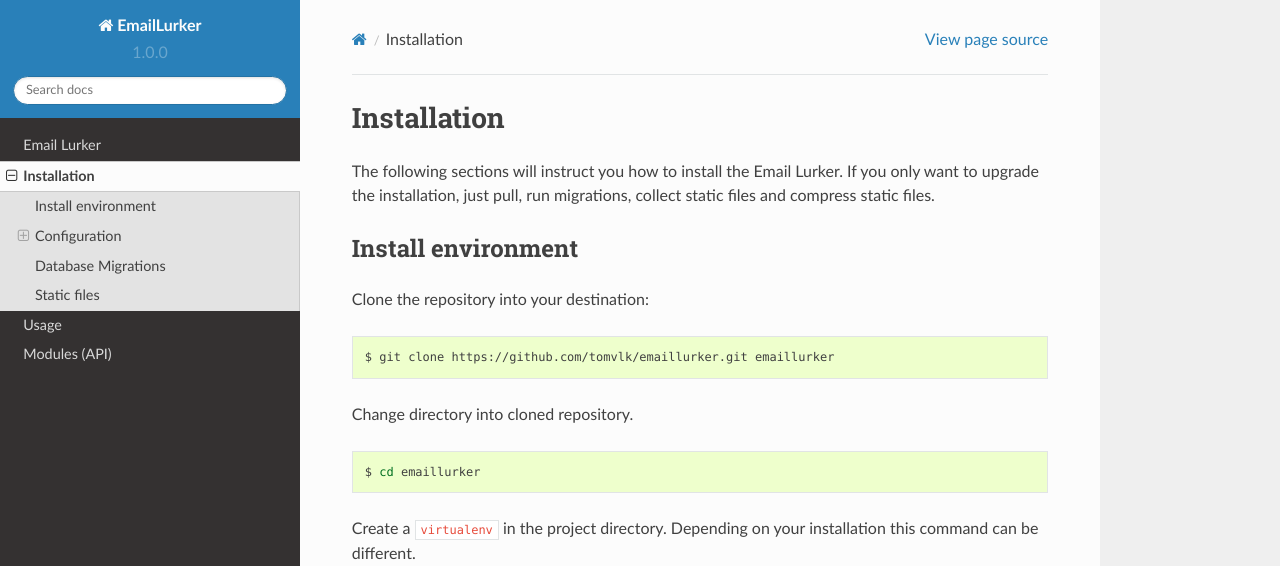
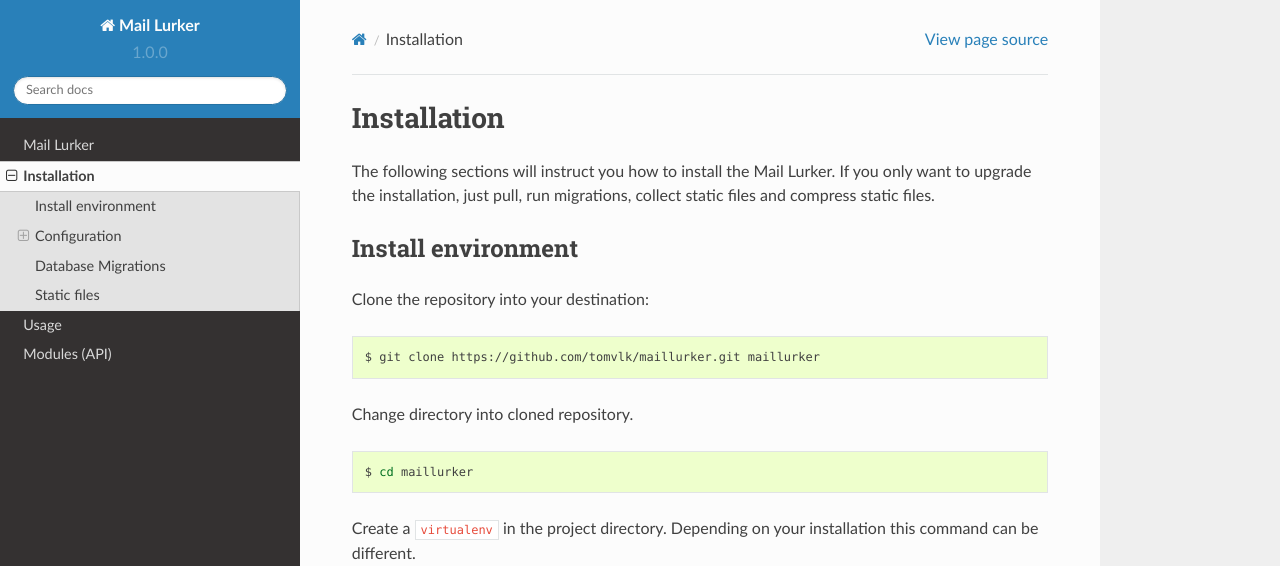
Before and after one commit to tomvlk/maillurker, a Sphinx documentation site: the page built from docs/source/installation.rst, in a window 1280 px wide and 900 px high. Shown: the top 566 px of the window. Built offline with Sphinx 7.4.7 and the Read the Docs theme 2.0.0, drawn with Linux system fonts in a browser that asks for light colours; some of the changed text lies outside the part shown.

Commit message:
[TASK] Rename to maillurker, cleanup and add overrides to config.

```diff
--- a/docs/source/conf.py
+++ b/docs/source/conf.py
@@ -1,7 +1,7 @@
 #!/usr/bin/env python3
 # -*- coding: utf-8 -*-
 #
-# EmailLurker documentation build configuration file, created by
+# MailLurker documentation build configuration file, created by
 # sphinx-quickstart on Sun Oct 23 18:21:30 2016.
 #
 # This file is execfile()d with the current directory set to its
@@ -65,7 +65,7 @@
 master_doc = 'index'
 
 # General information about the project.
-project = 'EmailLurker'
+project = 'Mail Lurker'
 copyright = '2016, Tom Valk'
 author = 'Tom Valk'
 
@@ -150,7 +150,7 @@
 # The name for this set of Sphinx documents.
 # "<project> v<release> documentation" by default.
 #
-# html_title = 'EmailLurker v1.0.0'
+# html_title = 'MailLurker v1.0.0'
 
 # A shorter title for the navigation bar.  Default is the same as html_title.
 #
@@ -250,7 +250,7 @@
 # html_search_scorer = 'scorer.js'
 
 # Output file base name for HTML help builder.
-htmlhelp_basename = 'EmailLurkerdoc'
+htmlhelp_basename = 'MailLurkerdoc'
 
 # -- Options for LaTeX output ---------------------------------------------
 
@@ -276,7 +276,7 @@
 # (source start file, target name, title,
 #  author, documentclass [howto, manual, or own class]).
 latex_documents = [
-    (master_doc, 'EmailLurker.tex', 'EmailLurker Documentation',
+    (master_doc, 'MailLurker.tex', 'MailLurker Documentation',
      'Tom Valk', 'manual'),
 ]
 
@@ -318,7 +318,7 @@
 # One entry per manual page. List of tuples
 # (source start file, name, description, authors, manual section).
 man_pages = [
-    (master_doc, 'emaillurker', 'EmailLurker Documentation',
+    (master_doc, 'maillurker', 'Mail Lurker Documentation',
      [author], 1)
 ]
 
@@ -333,8 +333,8 @@
 # (source start file, target name, title, author,
 #  dir menu entry, description, category)
 texinfo_documents = [
-    (master_doc, 'EmailLurker', 'EmailLurker Documentation',
-     author, 'EmailLurker', 'One line description of project.',
+    (master_doc, 'MailLurker', 'Mail Lurker Documentation',
+     author, 'MailLurker', 'Mail catcher for large environments and teams.',
      'Miscellaneous'),
 ]
 
--- a/docs/source/index.rst
+++ b/docs/source/index.rst
@@ -1,4 +1,4 @@
-.. EmailLurker documentation master file, created by
+.. MailLurker documentation master file, created by
    sphinx-quickstart on Sun Oct 23 18:21:30 2016.
    You can adapt this file completely to your liking, but it should at least
    contain the root `toctree` directive.
--- a/docs/source/installation.rst
+++ b/docs/source/installation.rst
@@ -1,7 +1,7 @@
 Installation
 ============
 
-The following sections will instruct you how to install the Email Lurker. If you only want to upgrade the installation,
+The following sections will instruct you how to install the Mail Lurker. If you only want to upgrade the installation,
 just pull, run migrations, collect static files and compress static files.
 
 
@@ -12,14 +12,14 @@
 
 .. code-block:: bash
 
-    $ git clone https://github.com/tomvlk/emaillurker.git emaillurker
+    $ git clone https://github.com/tomvlk/maillurker.git maillurker
 
 
 Change directory into cloned repository.
 
 .. code-block:: bash
 
-    $ cd emaillurker
+    $ cd maillurker
 
 
 Create a ``virtualenv`` in the project directory. Depending on your installation this command can be different.
@@ -144,4 +144,4 @@
 
 
 
-Your all set to use. See the usage part on how to start and use the Email Lurker application.
+Your all set to use. See the usage part on how to start and use the Mail Lurker application.
--- a/src/apps/accounts/templates/accounts/login.html
+++ b/src/apps/accounts/templates/accounts/login.html
@@ -37,10 +37,10 @@
                             <div class="text-center">
                                 <h1>
                                     <i class="fa fa-envelope"></i><br>
-                                    Email Lurker
+                                    Mail Lurker
                                 </h1>
                                 <p>
-                                    Please authenticate to access the Email Lurker interface!
+                                    Please authenticate to access the Mail Lurker interface!
                                 </p>
                             </div>
                         </div>
@@ -85,7 +85,7 @@
                                     Log in
                                 </button>
 
-                                <!-- <a class="login-link" href="http://www.jquery2dotnet.com/" target="_blank">Lost your password?</a>-->
+                                <!-- <a class="login-link" href="#" target="_blank">Lost your password?</a>-->
 
                             </form>
                         </div>
--- a/src/apps/core/templates/base.html
+++ b/src/apps/core/templates/base.html
@@ -9,9 +9,9 @@
     <meta http-equiv="X-UA-Compatible" content="IE=edge">
     <meta name="viewport" content="width=device-width, initial-scale=1">
 
-    <title>Email Lurker</title>
+    <title>Mail Lurker {% if title %}| {{ title }}{% endif %}</title>
 
-    <meta name="description" content="Email Lurker">
+    <meta name="description" content="Mail Lurker">
     <meta name="author" content="Tom Valk">
 
     <link rel="shortcut icon" href="{% static 'image/logo/logo.png' %}">
--- a/src/apps/core/templates/core/navbar.html
+++ b/src/apps/core/templates/core/navbar.html
@@ -8,7 +8,7 @@
                 <span class="icon-bar"></span>
                 <span class="icon-bar"></span>
             </button>
-            <a class="navbar-brand" href="/">Email Lurker</a>
+            <a class="navbar-brand" href="/">Mail Lurker</a>
         </div>
 
         <div class="collapse navbar-collapse" id="navbar-e">
--- a/src/apps/mails/templates/mails/part.html
+++ b/src/apps/mails/templates/mails/part.html
@@ -40,7 +40,7 @@
                 </button>
             </div>
             <h3>
-                Email Part
+                Mail Part
                 <small>
                     Size: {{ part.size|filesizeformat }}, Type: {{ part.type }}, Charset: {{ part.charset }}
                 </small>
```
Also changed, not shown: README.rst (+5 -5 lines), 8 other files.
